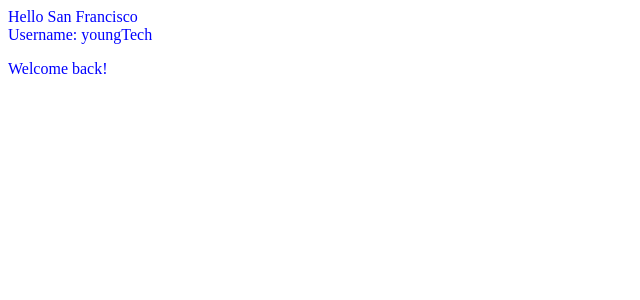
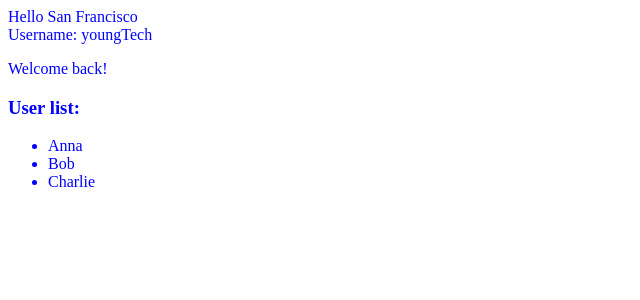
Before and after one commit to alukaw/Web-Dev, an Angular app in the folder Lab4/Task1/learn-angular/: page / in a window 1280 px wide. Shown: the top 300 px of the page, without its empty margins (0-640 px from the left). Built offline with nearby package versions, Linux system fonts and the light colour scheme.

Commit message:
tutorial: control flow with @for

```diff
--- a/Lab4/Task1/learn-angular/src/app/app.html
+++ b/Lab4/Task1/learn-angular/src/app/app.html
@@ -6,4 +6,11 @@ Hello {{ city }}
   } @else {
     <p>Please log in.</p>
   }
+  <h3>User list:</h3>
+
+  <ul>
+    @for (user of users; track $index) {
+      <li>{{ user }}</li>
+    }
+  </ul>
 </section>
--- a/Lab4/Task1/learn-angular/src/app/app.ts
+++ b/Lab4/Task1/learn-angular/src/app/app.ts
@@ -12,4 +12,5 @@ export class App {
   protected readonly title = signal('learn-angular');
   city = 'San Francisco';
   isLoggedIn = true;
+  users = ['Anna', 'Bob', 'Charlie'];
 }
```
